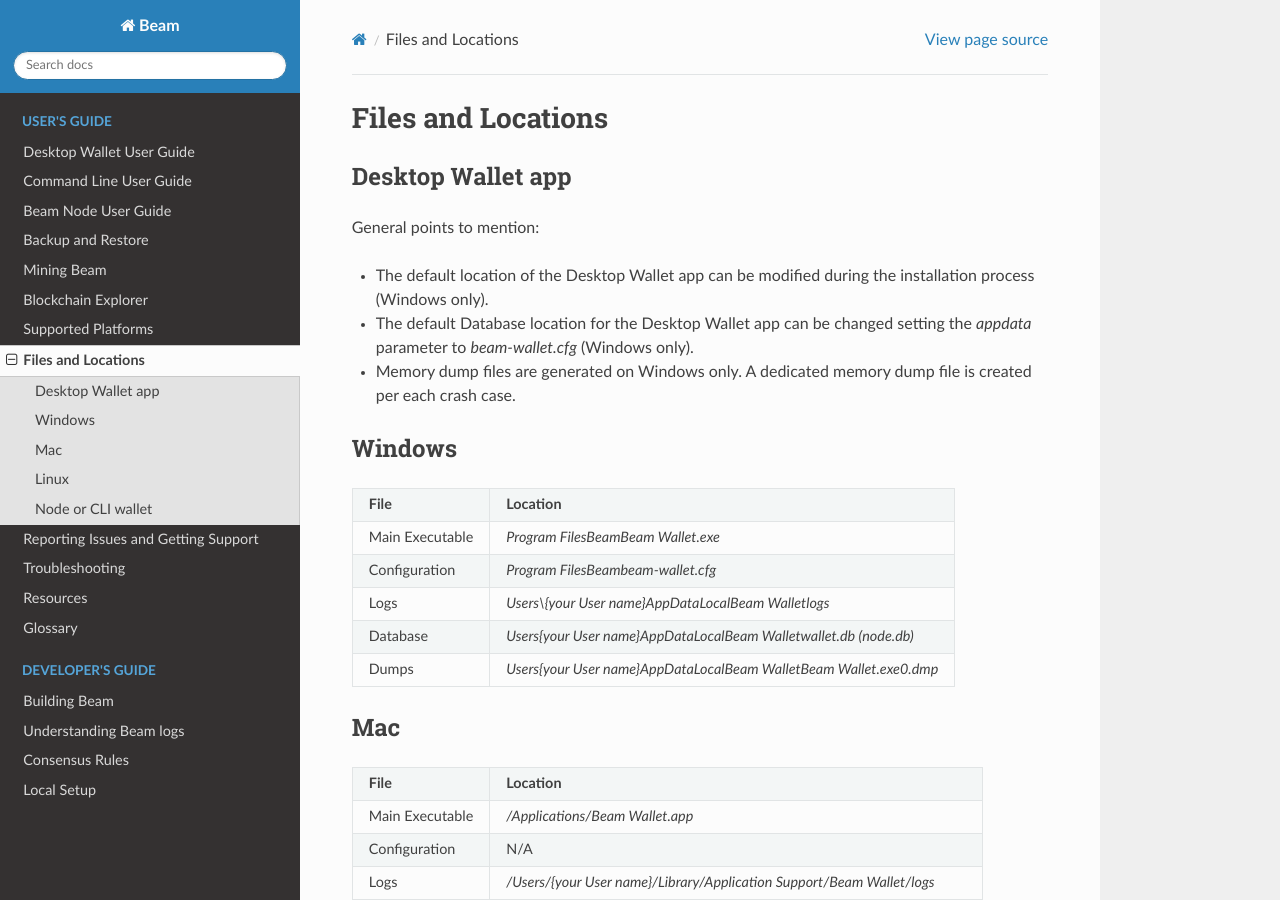
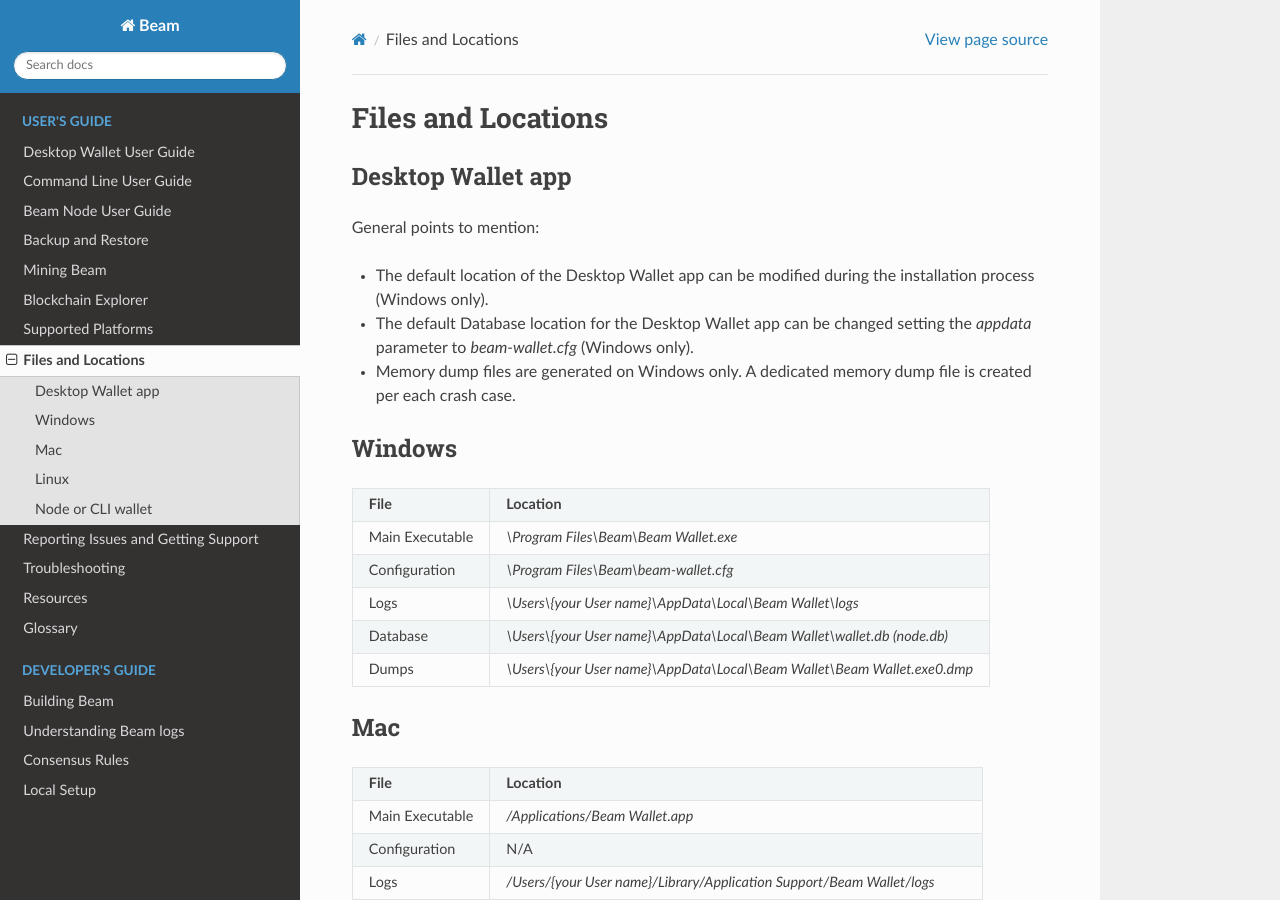
Before and after one commit to BeamMW/beam-docs, a Sphinx documentation site: the page built from source/rtd_pages/user_files_and_locations.rst, in a window 1280 px wide and 900 px high. Built offline with Sphinx 7.4.7 and the Read the Docs theme 2.0.0, drawn with Linux system fonts in a browser that asks for light colours; the version number could not be read and is left out.

Commit message:
Fixed missing slashes in windows locations

```diff
--- a/source/rtd_pages/user_files_and_locations.rst
+++ b/source/rtd_pages/user_files_and_locations.rst
@@ -21,15 +21,15 @@
 +-------------------------+----------------------------------------------------------------------------------+
 | **File**                | **Location**                                                                     |
 +-------------------------+----------------------------------------------------------------------------------+
-| Main Executable         | `\Program Files\Beam\Beam Wallet.exe`                                            |
+| Main Executable         | `\\Program Files\\Beam\\Beam Wallet.exe`                                         |
 +-------------------------+----------------------------------------------------------------------------------+
-| Configuration           | `\Program Files\Beam\beam-wallet.cfg`                                            |
+| Configuration           | `\\Program Files\\Beam\\beam-wallet.cfg`                                         |
 +-------------------------+----------------------------------------------------------------------------------+
-| Logs                    | `\Users\\{your User name}\AppData\Local\Beam Wallet\logs`                        |
+| Logs                    | `\\Users\\{your User name}\\AppData\\Local\\Beam Wallet\\logs`                   |
 +-------------------------+----------------------------------------------------------------------------------+
-| Database                | `\Users\{your User name}\AppData\Local\Beam Wallet\wallet.db (node.db)`          |
+| Database                | `\\Users\\{your User name}\\AppData\\Local\\Beam Wallet\\wallet.db (node.db)`    |
 +-------------------------+----------------------------------------------------------------------------------+
-| Dumps                   | `\Users\{your User name}\AppData\Local\Beam Wallet\Beam Wallet.exe0.dmp`         |
+| Dumps                   | `\\Users\\{your User name}\\AppData\\Local\\Beam Wallet\\Beam Wallet.exe0.dmp`   |
 +-------------------------+----------------------------------------------------------------------------------+
 
 Mac
```
